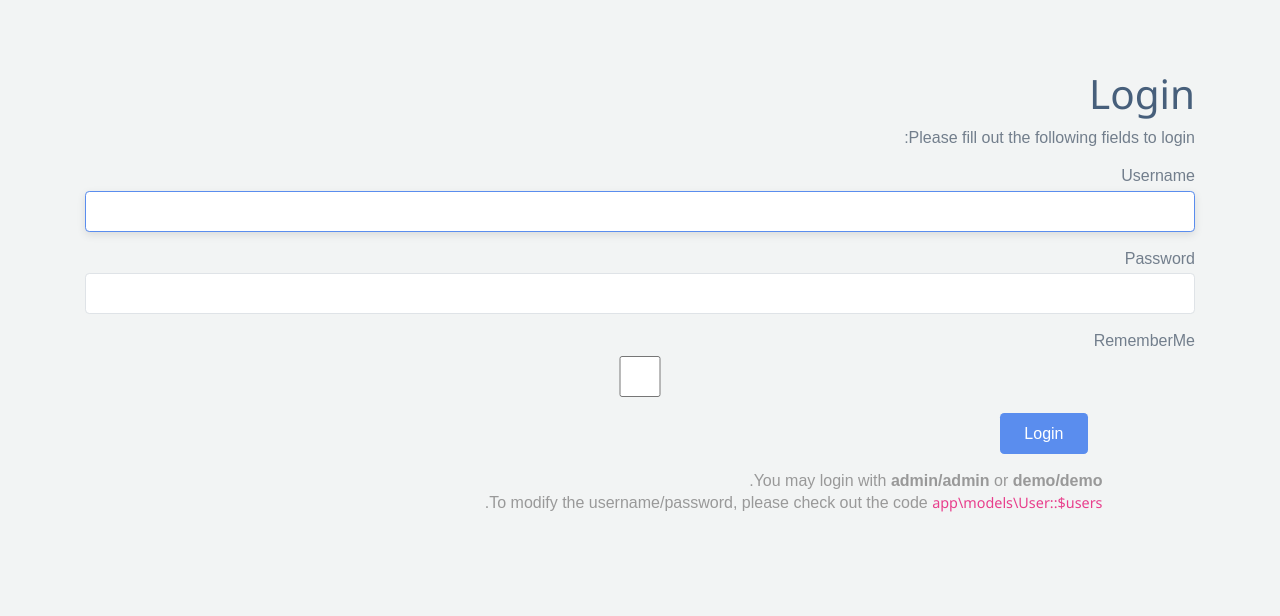
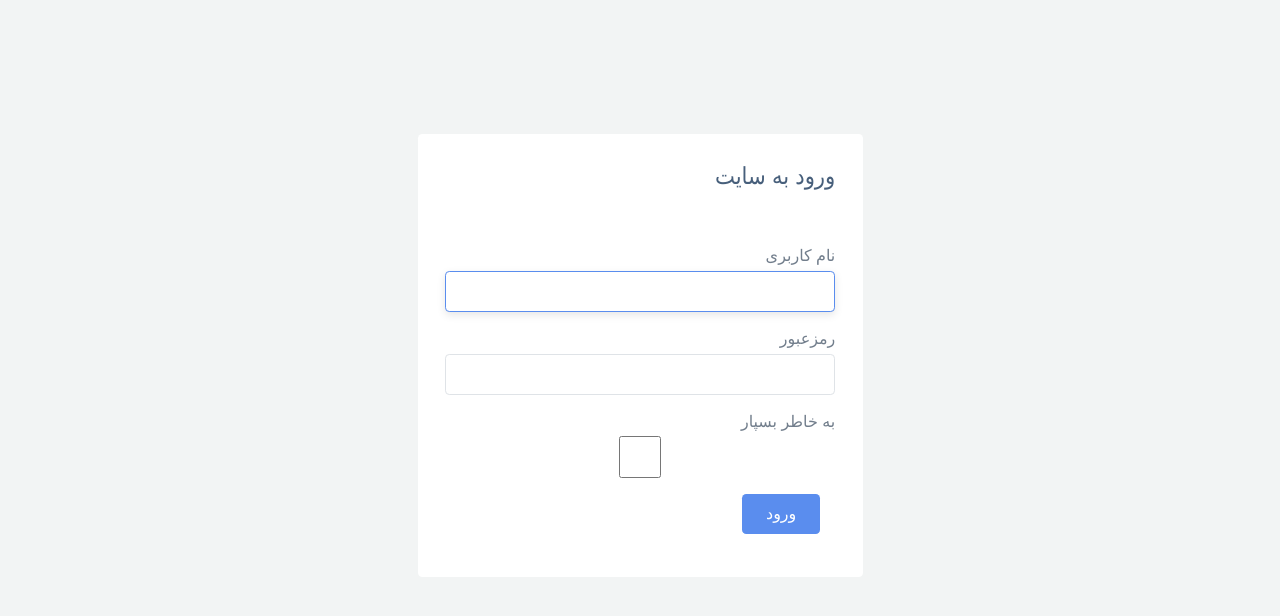
Before and after one commit to meshjak/sanjagh, a Yii app: template views/auth/login.php in a window 1280 px wide. Shown: the top 616 px of the page. Run offline with PHP 8.4 and a stand-in for Yii, Linux system fonts and the light colour scheme; the template is opened without the code that fills it, so the values that code supplies are empty; form fields are guessed from the names that the template uses; some libraries are stand-ins or nearby versions; some web fonts are replaced.

Commit message:
[v3/view/auth]change_layout_login&register_page

```diff
--- a/views/auth/login.php
+++ b/views/auth/login.php
@@ -7,41 +7,39 @@
 use yii\bootstrap4\ActiveForm;
 use yii\bootstrap4\Html;
 
-$this->title = 'Login';
-$this->params['breadcrumbs'][] = $this->title;
 ?>
-<div class="site-login">
-    <h1><?= Html::encode($this->title) ?></h1>
-
-    <p>Please fill out the following fields to login:</p>
+<div class="">
+    <div class="row justify-content-center align-items-center mt-lg-5">
+        <div class="col-lg-5 col-md-7">
+            <div class="card">
+                <div class="card-body">
+                    <h4 class="mb-4">ورود به سایت</h4>
 
                     <?php $form = ActiveForm::begin([
                         'id' => 'login-form',
-        'layout' => 'horizontal',
                         'fieldConfig' => [
-            'template' => "{label}\n<div class=\"col-lg-3\">{input}</div>\n<div class=\"col-lg-8\">{error}</div>",
-            'labelOptions' => ['class' => 'col-lg-1 col-form-label'],
+                            'template' => "<div>{label}</div><div>{input}</div><div>{error}</div>",
+                            'labelOptions' => ['class' => ''],
                         ],
                     ]); ?>
 
-    <?= $form->field($model, 'username')->textInput(['autofocus' => true]) ?>
+                    <?= $form->field($model, 'username')->textInput(['autofocus' => true])->label('نام کاربری') ?>
 
-    <?= $form->field($model, 'password')->passwordInput() ?>
+                    <?= $form->field($model, 'password')->passwordInput()->label('رمزعبور') ?>
 
                     <?= $form->field($model, 'rememberMe')->checkbox([
-        'template' => "<div class=\"offset-lg-1 col-lg-3 custom-control custom-checkbox\">{input} {label}</div>\n<div class=\"col-lg-8\">{error}</div>",
-    ]) ?>
+                        'template' => "<div class=\"custom-control custom-checkbox\">{input} {label}</div>\n<div class=\"col-lg-8\">{error}</div>",
+                    ])->label('به خاطر بسپار') ?>
 
                     <div class="form-group">
-        <div class="offset-lg-1 col-lg-11">
-            <?= Html::submitButton('Login', ['class' => 'btn btn-primary', 'name' => 'login-button']) ?>
+                        <div class="col-lg-11">
+                            <?= Html::submitButton('ورود', ['class' => 'btn btn-primary', 'name' => 'login-button']) ?>
                         </div>
                     </div>
 
                     <?php ActiveForm::end(); ?>
-
-    <div class="offset-lg-1" style="color:#999;">
-        You may login with <strong>admin/admin</strong> or <strong>demo/demo</strong>.<br>
-        To modify the username/password, please check out the code <code>app\models\User::$users</code>.
                 </div>
             </div>
+        </div>
+    </div>
+</div>
```
Also changed, not shown: todo.md (+12 -7 lines), views/auth/register.php (+17 -15 lines). Lines whose indentation alone changed are shown as unchanged.
